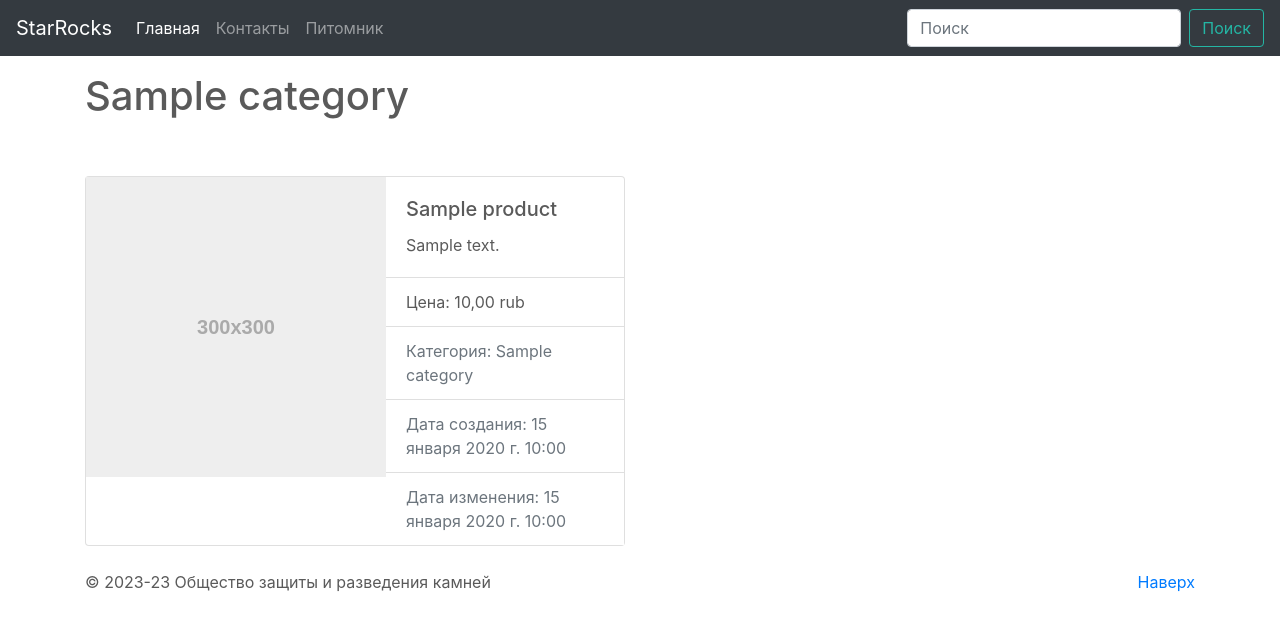
After one commit to Kseniia-Artemova/e-shop, a Django app: page /1/category/ in a window 1280 px wide. The commit adds this page. Shown: the top 631 px of the page. Run offline with Django 4.2, Linux system fonts and the light colour scheme; tables that the repository leaves empty hold one stand-in row (values such as "Sample post"); some libraries are stand-ins or nearby versions.

Commit message:
fixed styles

```diff
--- /dev/null
+++ b/catalog/templates/catalog/category.html
@@ -0,0 +1,35 @@
+{% extends 'catalog/base.html' %}
+{% block content %}
+<div class="container mt-4">
+    <!-- Заголовок сверху -->
+    <div class="row">
+        <div class="col-12">
+            <h1>{{ title }}</h1>
+        </div>
+    </div>
+<br>
+<br>
+    <!-- Карточки продуктов -->
+    <div class="row">
+        {% for product in product_list %}
+        <div class="col-md-6 mb-4">
+            <div class="card d-flex flex-row" style="max-width: 600px;">
+                <img class="featurette-image" data-src="holder.js/300x300/auto" alt="Generic placeholder image">
+                <div class="card-content">
+                    <div class="card-body">
+                        <h5 class="card-title">{{ product.name }}</h5>
+                        <p class="card-text">{{ product.description }}</p>
+                    </div>
+                    <ul class="list-group list-group-flush">
+                        <li class="list-group-item">Цена: {{ product.price }} rub</li>
+                        <li class="list-group-item"><span class="text-muted">Категория: {{ product.category }}</span></li>
+                        <li class="list-group-item"><span class="text-muted">Дата создания: {{ product.creation_date }}</span></li>
+                        <li class="list-group-item"><span class="text-muted">Дата изменения: {{ product.change_date }}</span></li>
+                    </ul>
+                </div>
+            </div>
+        </div>
+        {% endfor %}
+    </div>
+</div>
+{% endblock %}
--- a/catalog/templates/catalog/home.html
+++ b/catalog/templates/catalog/home.html
@@ -64,7 +64,7 @@
                  height="140">
             <h2>{{ category.name }}</h2>
             <p>{{ category.description }}</p>
-            <p><a class="btn btn-secondary" href="#" role="button">Детали&raquo;</a></p>
+            <p><a class="btn btn-secondary" href="{% url 'catalog:category' category.pk %}" role="button">Детали&raquo;</a></p>
         </div><!-- /.col-lg-4 -->
         {% if forloop.counter == 3 %}
     </div> <!-- Closing the row after the third category -->
--- a/catalog/templates/catalog/includes/menu.html
+++ b/catalog/templates/catalog/includes/menu.html
@@ -1,6 +1,6 @@
     <header>
       <nav class="navbar navbar-expand-md navbar-dark fixed-top bg-dark">
-        <a class="navbar-brand" href="#">StarRocks</a>
+        <a class="navbar-brand" href="{% url 'catalog:home' %}">StarRocks</a>
         <button class="navbar-toggler" type="button" data-toggle="collapse" data-target="#navbarCollapse" aria-controls="navbarCollapse" aria-expanded="false" aria-label="Toggle navigation">
           <span class="navbar-toggler-icon"></span>
         </button>
@@ -17,7 +17,7 @@
             </li>
           </ul>
           <form class="form-inline mt-2 mt-md-0">
-            <input class="form-control mr-sm-2" type="text" placeholder="Search" aria-label="Поиск">
+            <input class="form-control mr-sm-2" type="text" placeholder="Поиск" aria-label="Search">
             <button class="btn btn-outline-success my-2 my-sm-0" type="submit">Поиск</button>
           </form>
         </div>
--- a/catalog/urls.py
+++ b/catalog/urls.py
@@ -1,5 +1,5 @@
 from django.urls import path
-from catalog.views import home, contacts, catalog
+from catalog.views import home, contacts, catalog, category
 from catalog.apps import CatalogConfig
 
 app_name = CatalogConfig.name
@@ -8,4 +8,5 @@ urlpatterns = [
     path('', home, name='home'),
     path('contacts/', contacts, name='contacts'),
     path('catalog/', catalog, name='catalog'),
+    path('<int:pk>/category/', category, name='category')
 ]
--- a/catalog/views.py
+++ b/catalog/views.py
@@ -29,6 +29,15 @@ def contacts(request):
 
 def catalog(request):
     context = {
-        'product_list': Product.objects.all()
+        'product_list': Product.objects.all(),
     }
     return render(request, 'catalog/catalog.html', context)
+
+
+def category(request, pk):
+    category_item = Category.objects.get(pk=pk)
+    context = {
+        'product_list': Product.objects.filter(category_id=pk),
+        'title': category_item.name
+    }
+    return render(request, 'catalog/category.html', context)
--- a/static/css/carousel.css
+++ b/static/css/carousel.css
@@ -100,8 +100,14 @@ body {
 }
 .col-lg-4 .rounded-circle,
 .col-lg-4 h2,
-.col-lg-4 p:not(:last-child) { /* исключаем последний <p>, который содержит кнопку */
+.col-lg-4 p:not(:last-child) {
     flex: 1;
+}
+
+.btn-primary:hover {
+    background-color: #075f55;
+    color: white;
+    border-color: #ffffff;
 }
 
 .btn-outline-success {
@@ -110,3 +116,9 @@ body {
     background-image: none;
     border-color: #24b6a4;
 }
+
+.btn-outline-success:hover {
+    background-color: #075f55;
+    color: white;
+    border-color: #ffffff;
+}
```
